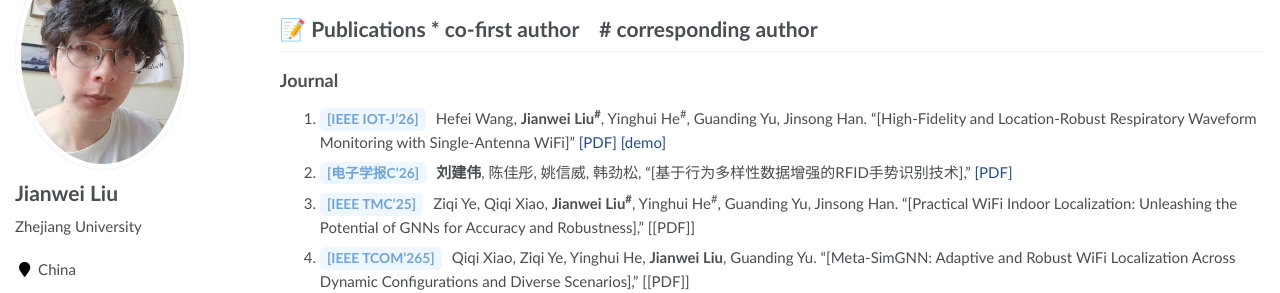
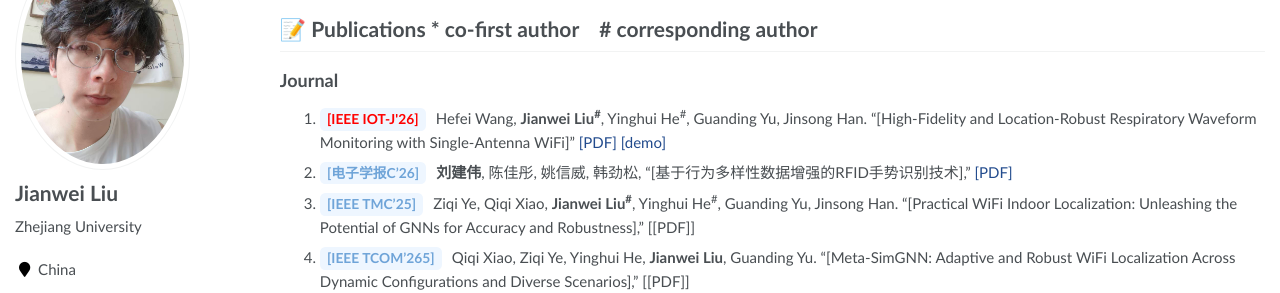
Before and after one commit to DragonflyCaptainL/DragonflyCaptainL.github.io, a Jekyll site: the page built from _pages/about.md, in a window 1280 px wide and 900 px high, scrolled down 501 px. Shown: the part 150-443 px from the top of the window. Built offline with Jekyll 4.4.1, drawn with Linux system fonts in a browser that asks for light colours; some web fonts are replaced.

Commit message:
Update about.md

```diff
--- a/_pages/about.md
+++ b/_pages/about.md
@@ -56,7 +56,7 @@ If you have any questions about my research, or if you are interested in potenti
 
 # 📝 Publications \* co-first author &nbsp;&nbsp; # corresponding author
 ## Journal
-1. <span class="pub-tag">[IEEE IOT-J'26]</span> Hefei Wang, **Jianwei Liu<sup>#</sup>**, Yinghui He<sup>#</sup>, Guanding Yu, Jinsong Han. "[High-Fidelity and Location-Robust Respiratory Waveform Monitoring with Single-Antenna WiFi]" [[PDF]](https://arxiv.org/pdf/2604.20397) [[demo]](pdf/RespirFi_demo.mp4)
+1. <span class="pub-tag"><font color="Red">[IEEE IOT-J'26]</font></span> Hefei Wang, **Jianwei Liu<sup>#</sup>**, Yinghui He<sup>#</sup>, Guanding Yu, Jinsong Han. "[High-Fidelity and Location-Robust Respiratory Waveform Monitoring with Single-Antenna WiFi]" [[PDF]](https://arxiv.org/pdf/2604.20397) [[demo]](pdf/RespirFi_demo.mp4)
 1. <span class="pub-tag">[电子学报C'26]</span> **刘建伟**, 陈佳彤, 姚信威, 韩劲松, “[基于行为多样性数据增强的RFID手势识别技术],” [[PDF]](https://www.ejournal.org.cn/previewFile?id=106574720&type=pdf&lang=zh)
 1. <span class="pub-tag">[IEEE TMC'25]</span> Ziqi Ye, Qiqi Xiao, **Jianwei Liu<sup>#</sup>**, Yinghui He<sup>#</sup>, Guanding Yu, Jinsong Han. "[Practical WiFi Indoor Localization: Unleashing the Potential of GNNs for Accuracy and Robustness]," [[PDF]]
 1. <span class="pub-tag">[IEEE TCOM'265]</span> Qiqi Xiao, Ziqi Ye, Yinghui He, **Jianwei Liu**, Guanding Yu. “[Meta-SimGNN: Adaptive and Robust WiFi Localization Across Dynamic Configurations and Diverse Scenarios],” [[PDF]]
```
